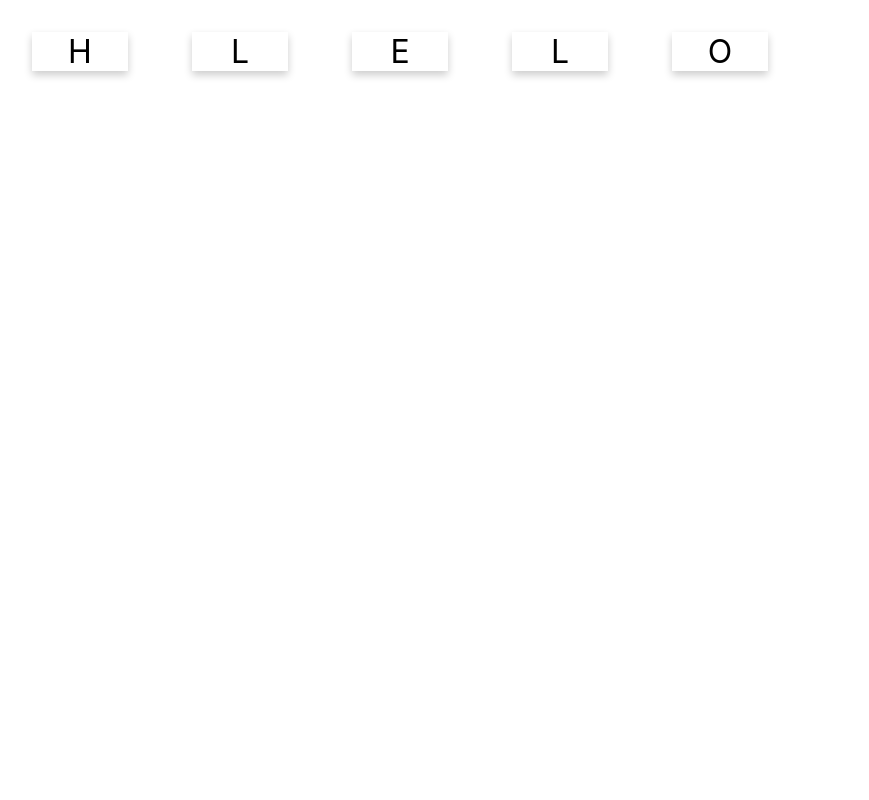
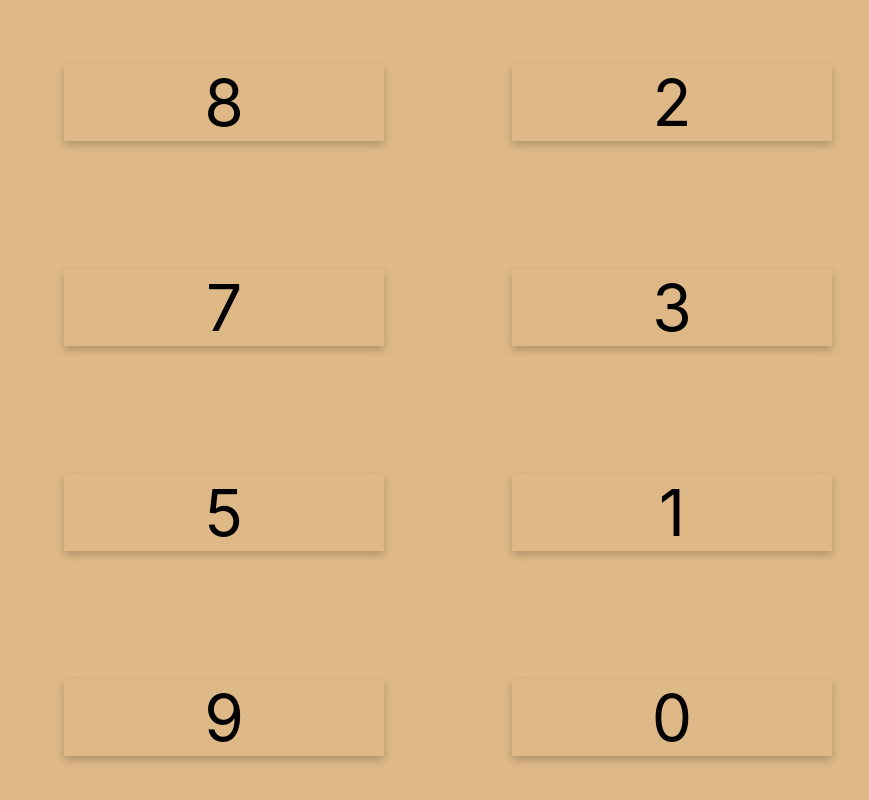
Before and after one commit to 6110110156/3SA03, a React (Create React App) app: page / in a window 1280 px wide. Shown: the top 800 px of the page, without its empty margins (0-869 px from the left). Built offline with nearby package versions, Linux system fonts and the light colour scheme.

Commit message:
change number

```diff
--- a/src/App.css
+++ b/src/App.css
@@ -1,8 +1,8 @@
 .card {
   display: inline-block;
   text-align: center;
-  width: 3em;
-  font-size: 2em;
+  width: 5em;
+  font-size: 4em;
   box-shadow: 0 4px 8px 0 rgba(0,0,0,0.2);
   margin: 1em;
   user-select: none;
@@ -11,3 +11,6 @@
   color: red;
   background: pink;
 }
+.Appst{
+  background: burlywood;
+}
--- a/src/App.js
+++ b/src/App.js
@@ -4,11 +4,11 @@ import './App.css';
 
 import Wordcard from './WordCard';
 
-const word ="Hello";
+const number ="1234567890";
 function App() {
   return (
-    <div>
-     <Wordcard value={word}/>
+    <div className='Appst'>
+     <Wordcard value={number}/>
     </div>
   );
 }
--- a/src/WordCard.js
+++ b/src/WordCard.js
@@ -3,10 +3,10 @@ import _  from 'lodash';
 import CharacterCard from './CharacterCard';
 
 const prepareStateFromWord = (given_word) => {
-    let word = given_word.toUpperCase()
-    let chars = _.shuffle(Array.from(word))
+    let number = given_word.toUpperCase()
+    let chars = _.shuffle(Array.from(number))
     return {
-        word,
+       number,
         chars,
         attempt: 1,
         guess: '',
@@ -24,8 +24,8 @@ export default function Wordcard(prons){
         let guess = state.guess+c;
         setState({...state,guess})
 
-        if(guess.length == state.word.length){
-            if(guess == state.word){
+        if(guess.length == state.number.length){
+            if(guess == state.number){
             console.log('yeah!')
             setState({...state, guess: '', completed: true})
             }else{
```
